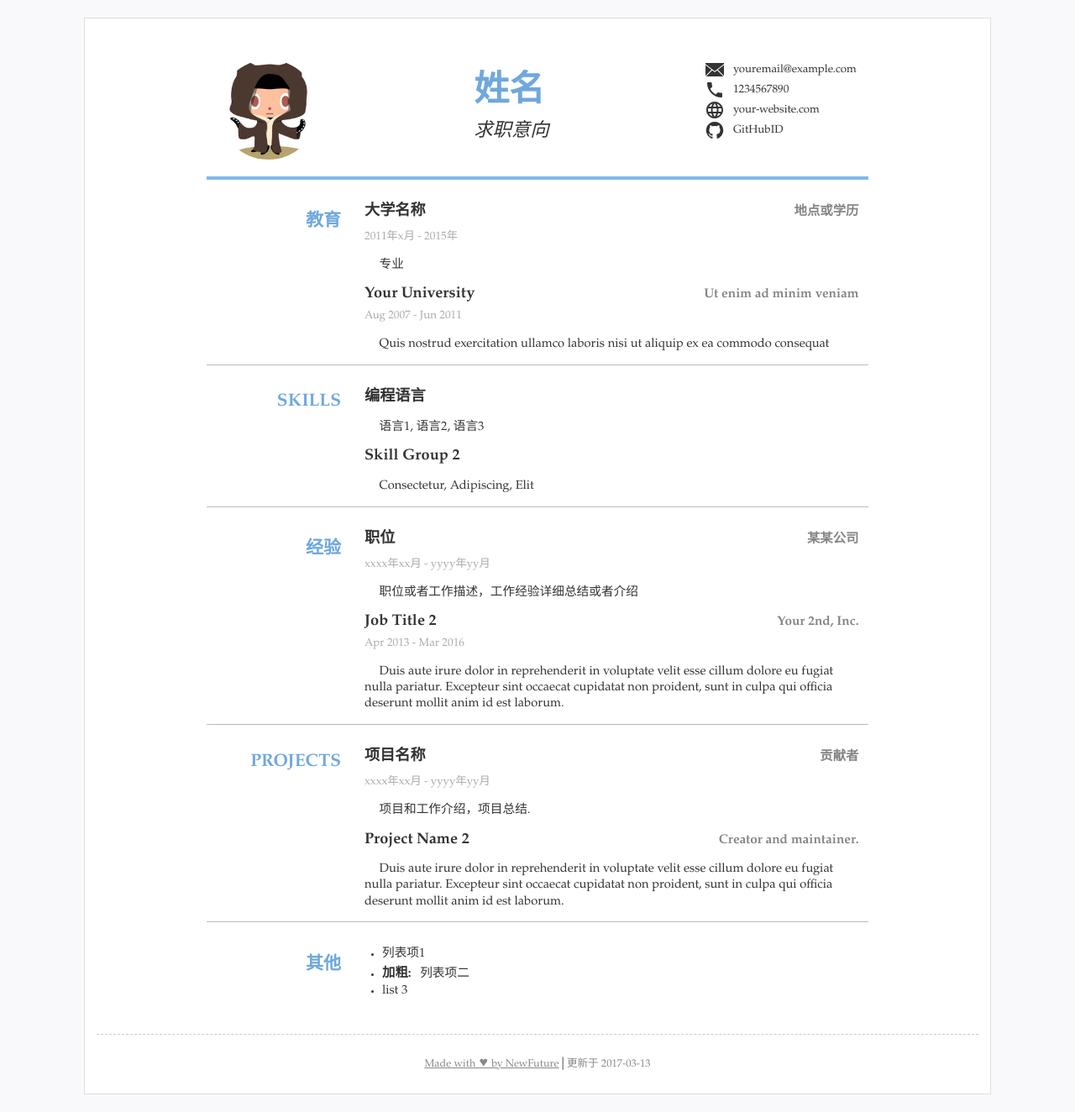
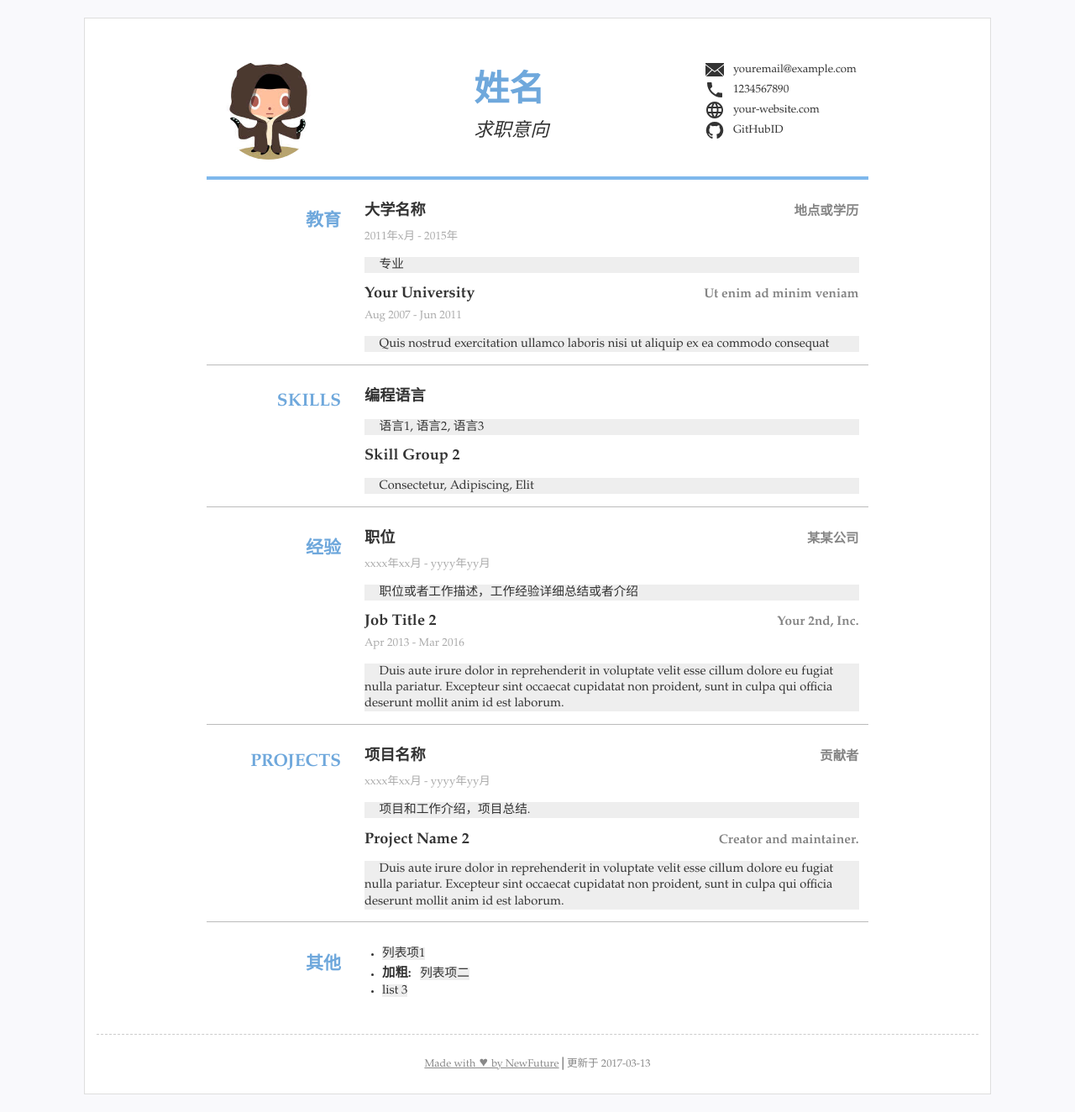
Before and after one commit to NewFuture/CV, a Jekyll site: the page built from index.html, in a window 1280 px wide. Shown: the whole page at 84% size. Built offline with Jekyll 4.4.1, drawn with Linux system fonts in a browser that asks for light colours.

Commit message:
样式排版

```diff
--- a/_sass/mobile.scss
+++ b/_sass/mobile.scss
@@ -21,7 +21,7 @@
   }
   .title{
     text-align: center;
-    margin-bottom: 1rem;
+    margin: 1rem auto;
   }
 }
 
--- a/_sass/resume.scss
+++ b/_sass/resume.scss
@@ -158,6 +158,7 @@ section:last-child{
   line-height: 1.3;
   text-indent: 1.2em;
   font-weight: 500;
+  background: #eee;
 }
 .content .name{
   font-weight: 700;
```
